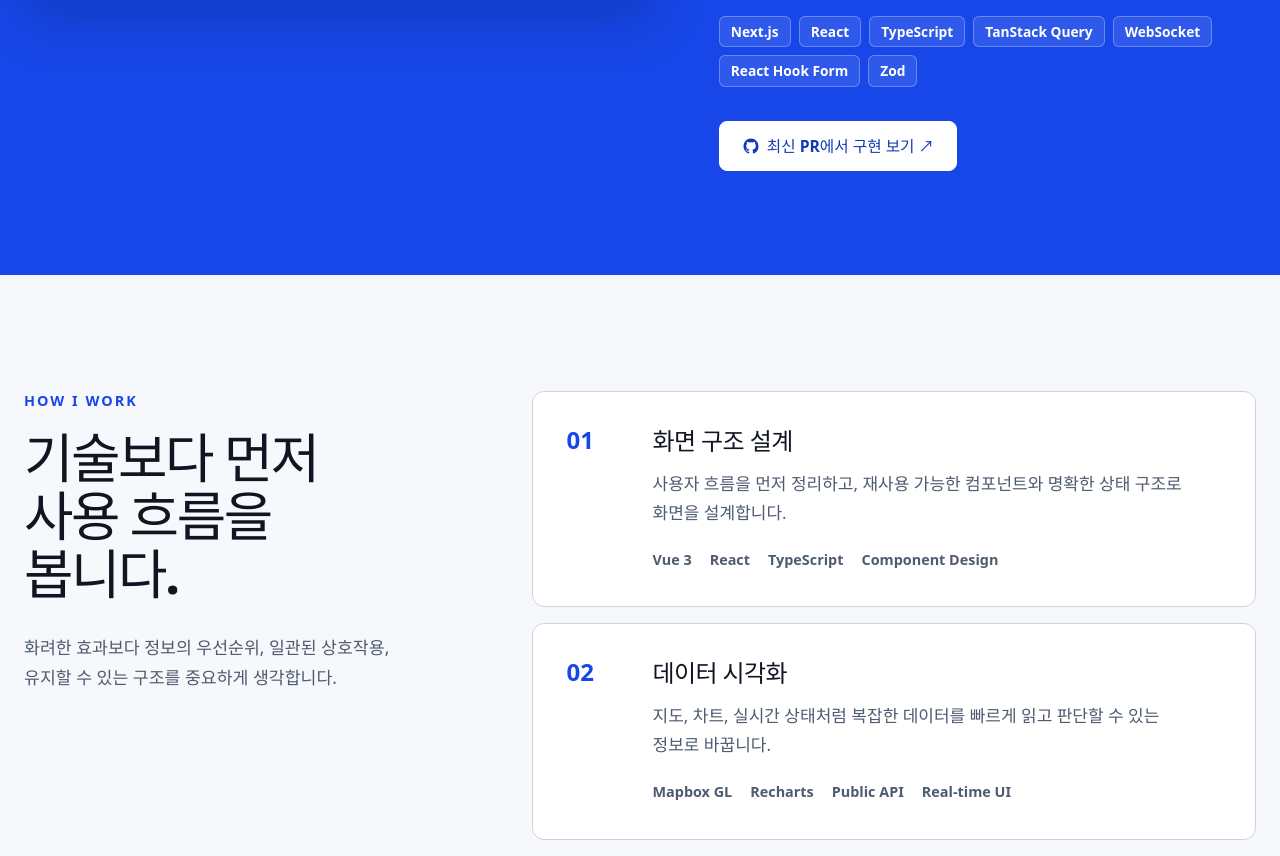
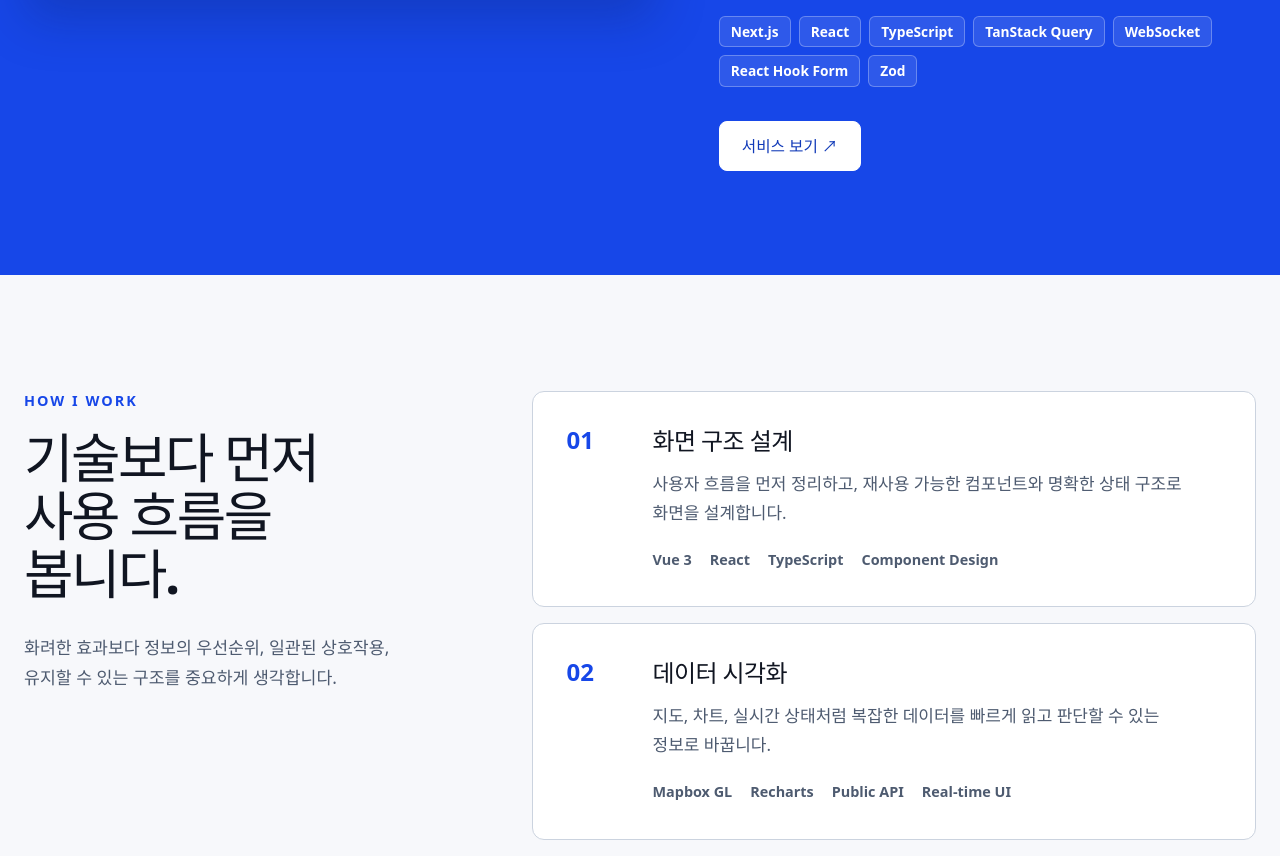
Before and after one commit to iseungho/iseungho.github.io, a Vue app: page / in a window 1280 px wide. Shown: the part 6054-6910 px from the top of the page. Built offline with nearby package versions, Linux system fonts and the light colour scheme.

Commit message:
Link Pangyeori live service

```diff
--- a/src/App.vue
+++ b/src/App.vue
@@ -10,7 +10,7 @@
   researchRiss: 'https://www.riss.kr/search/detail/DetailView.do?p_mat_type=1a0202e37d52c72d&control_no=6e54ad96001b65aee9810257f7042666&keyword=%EC%B4%88%ED%95%B4%EC%83%81%ED%99%94%20%EA%B8%B0%EB%B0%98%20%ED%8C%8C%EB%85%B8%EB%9D%BC%EB%A7%88%20%EC%8A%A4%ED%8B%B0%EC%B9%AD%20%EC%8B%9C%EC%8A%A4%ED%85%9C%EC%97%90%EC%84%9C%20%EC%99%9C%EA%B3%A1%20%ED%98%84%EC%83%81%20%EC%B5%9C%EC%86%8C%ED%99%94%20%EC%97%B0%EA%B5%AC',
   researchDbpia: 'https://www.dbpia.co.kr/journal/articleDetail?nodeId=NODE12036439',
   worldCloud: 'https://github.com/iseungho/Project-WorldCloud',
-  pangyeori: 'https://github.com/pangyeori/pangyeori-fe/pull/56',
+  pangyeori: 'https://pangyeori-fe.vercel.app/',
 }
 
 const isDark = ref(false)
@@ -651,7 +651,7 @@
               <div><dt>개발 중</dt><dd>자유 토론 WebSocket 송수신, 토론 종료 후 최종 판정·요약·피드백</dd></div>
             </dl>
             <div class="tag-list"><span v-for="item in ['Next.js', 'React', 'TypeScript', 'TanStack Query', 'WebSocket', 'React Hook Form', 'Zod']" :key="item">{{ item }}</span></div>
-            <a :href="projectLinks.pangyeori" target="_blank" rel="noreferrer" class="button button-primary"><svg viewBox="0 0 24 24" aria-hidden="true" focusable="false"><path fill-rule="evenodd" d="M12 2C6.48 2 2 6.58 2 12.23c0 4.52 2.87 8.35 6.84 9.71.5.1.68-.22.68-.49 0-.24-.01-1.04-.01-1.89-2.78.62-3.37-1.21-3.37-1.21-.45-1.18-1.11-1.49-1.11-1.49-.91-.64.07-.62.07-.62 1 .07 1.53 1.05 1.53 1.05.89 1.57 2.34 1.11 2.91.85.09-.66.35-1.11.63-1.36-2.22-.26-4.56-1.14-4.56-5.06 0-1.12.39-2.03 1.03-2.75-.1-.26-.45-1.3.1-2.71 0 0 .84-.28 2.75 1.05A9.3 9.3 0 0 1 12 6.97a9.3 9.3 0 0 1 2.5.35c1.91-1.33 2.75-1.05 2.75-1.05.55 1.41.2 2.45.1 2.71.64.72 1.03 1.63 1.03 2.75 0 3.93-2.34 4.79-4.57 5.05.36.32.68.94.68 1.9 0 1.37-.01 2.47-.01 2.81 0 .27.18.59.69.49A10.25 10.25 0 0 0 22 12.23C22 6.58 17.52 2 12 2Z" clip-rule="evenodd"/></svg>최신 PR에서 구현 보기 ↗</a>
+            <a :href="projectLinks.pangyeori" target="_blank" rel="noreferrer" class="button button-primary">서비스 보기 ↗</a>
           </div>
         </div>
       </section>
```
